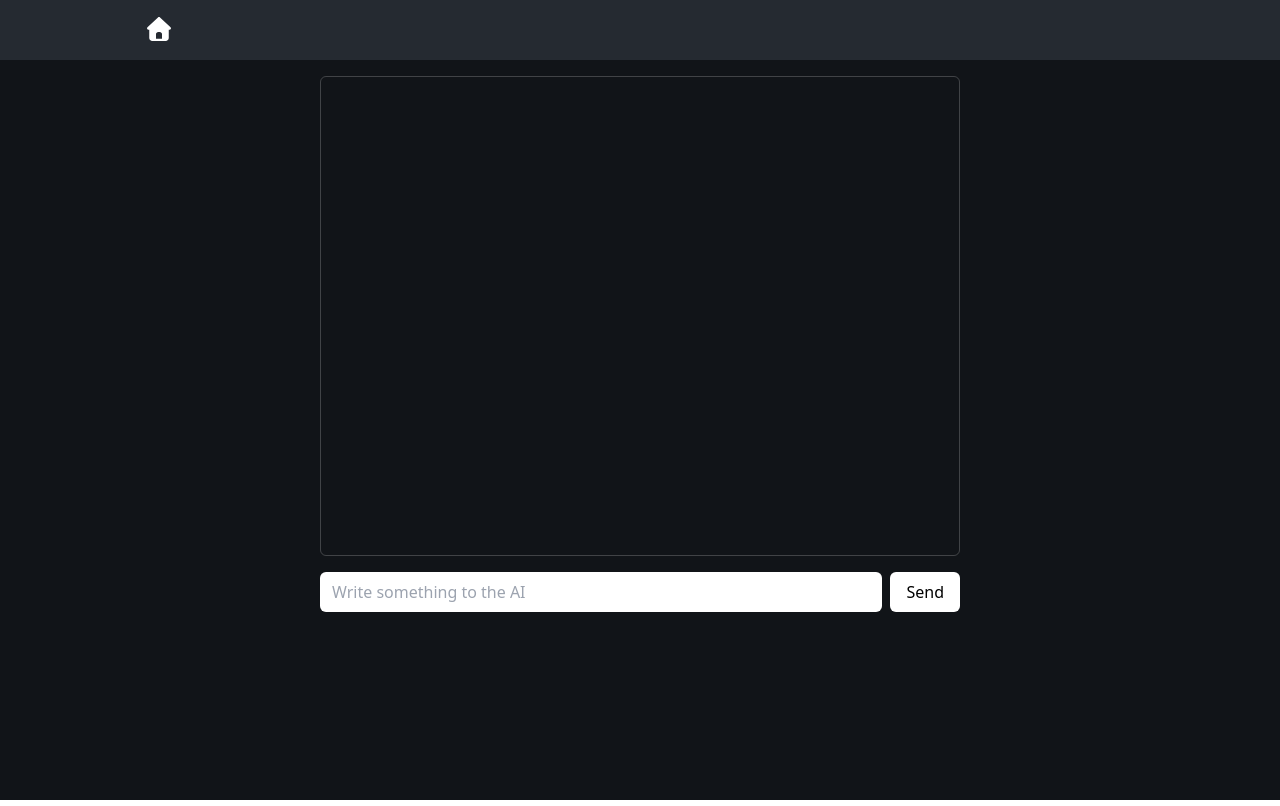
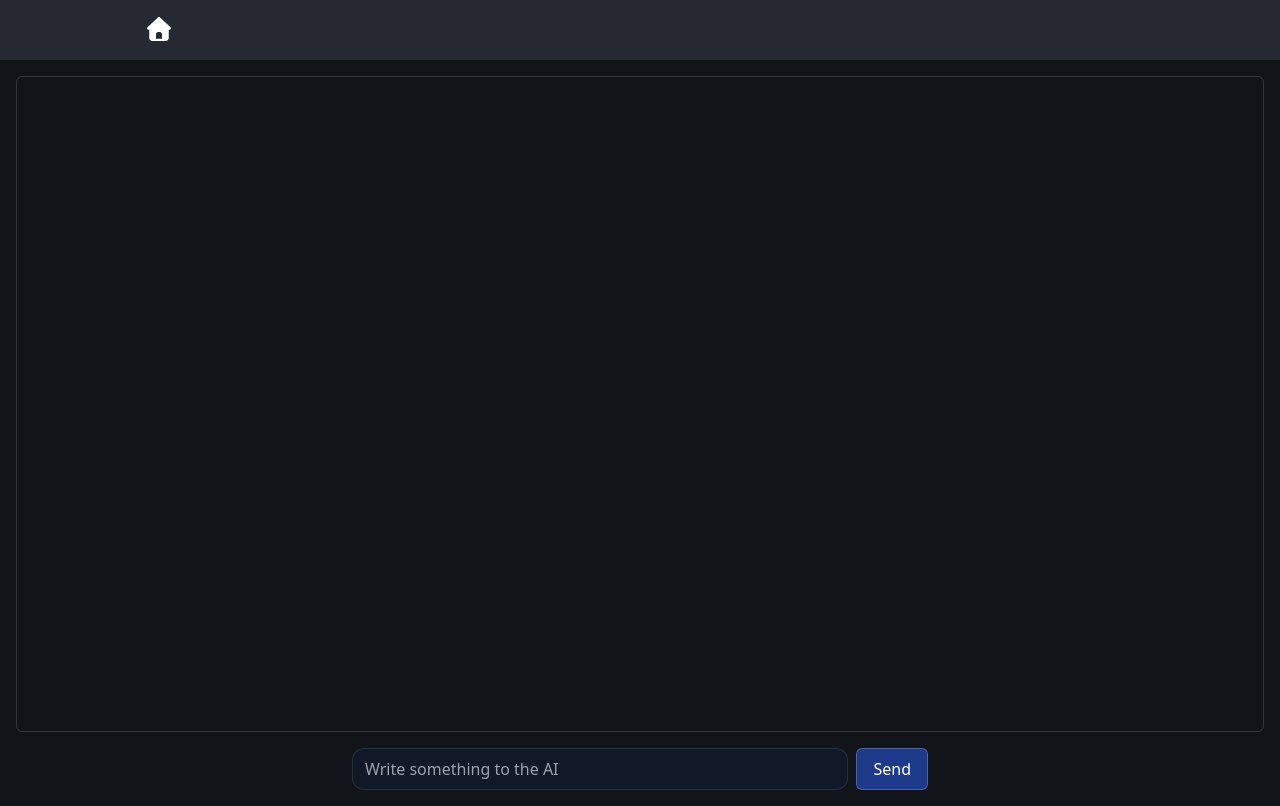
Before and after one commit to Yedal2607/AI_Study_Helper, a React (Vite) app in the folder frontend/: page /upload in a window 1280 px wide. Built offline with nearby package versions, Linux system fonts and the light colour scheme.

Commit message:
fix(chatbox): correct response UI structure and remove unnecessary comments

```diff
--- a/frontend/src/components/ChatBox.jsx
+++ b/frontend/src/components/ChatBox.jsx
@@ -36,38 +36,91 @@ function ChatBox() {
   };
 
   return (
-    <section className="mx-auto w-full max-w-2xl p-4">
+    <section className="flex flex-col mx-auto p-4">
       <div
         aria-live="polite"
-        className="mb-4 h-[60vh] overflow-y-auto rounded-md border border-white/20 p-3"
+        className="mb-4 h-[82vh] overflow-y-auto rounded-md border border-white/15 p-3"
       >
         {answer && (
-          <div className="text-white">
-            <ReactMarkdown>{answer}</ReactMarkdown>
+          <div className="text-sm mx-auto max-w-xl text-white whitespace-pre-wrap space-y-3">
+            <ReactMarkdown
+              components={{
+                h1: ({ children }) => (
+                  <h1 className="text-4xl font-bold mb-4">{children}</h1>
+                ),
+                h2: ({ children }) => (
+                  <h2 className="text-3xl font-semibold mb-3">{children}</h2>
+                ),
+                h3: ({ children }) => (
+                  <h3 className="text-2xl font-semibold mb-2">{children}</h3>
+                ),
+                h4: ({ children }) => (
+                  <h4 className="text-xl font-medium mb-2">{children}</h4>
+                ),
+                h5: ({ children }) => (
+                  <h5 className="text-lg font-medium mb-1">{children}</h5>
+                ),
+                h6: ({ children }) => (
+                  <h6 className="text-base font-medium mb-1">{children}</h6>
+                ),
+                p: ({ children }) => (
+                  <p className="text-base mb-2">{children}</p>
+                ),
+                ul: ({ children }) => (
+                  <ul className="list-disc pl-5">{children}</ul>
+                ),
+                li: ({ children }) => (
+                  <li>{children}</li>
+                ),
+                ol: ({ children }) => (
+                  <ol className="list-decimal pl-5">{children}</ol>
+                ),
+              }}
+            >
+              {answer}
+            </ReactMarkdown>
           </div>
         )}
-        {loading && <p className="animate-pulse text-white">Thinking...</p>}
+        {loading && (
+          <p className="mx-auto max-w-xl my-5 animate-pulse text-white ">
+            Thinking...
+          </p>
+        )}
+
       </div>
 
-      <form onSubmit={askAI} className="flex gap-2">
+      <form onSubmit={askAI} className="flex max-w-xl w-full mx-auto gap-2">
         <input
           value={text}
           onChange={(e) => setText(e.target.value)}
           type="text"
           disabled={loading}
           placeholder="Write something to the AI"
-          className="flex-1 rounded-md px-3 py-2"
+          className="flex-1 rounded-xl px-3 py-2
+bg-[#111827]
+border border-white/10
+text-white
+placeholder:text-gray-400
+focus:outline-none
+focus:ring-2 focus:ring-blue-500/40"
         />
         <button
           type="submit"
           value="Send"
           disabled={loading}
-          className="rounded-md bg-white px-4 py-2 text-black"
+          className="rounded-md
+bg-blue-900
+hover:bg-white/20
+border border-white/20
+px-4 py-2
+text-white
+font-medium
+transition-all duration-200"
         >
           Send
         </button>
       </form>
-    </section>
+    </section >
   );
 }
 
```
Also changed, not shown: 2 other files (tests, documents, lock files or other folders).
